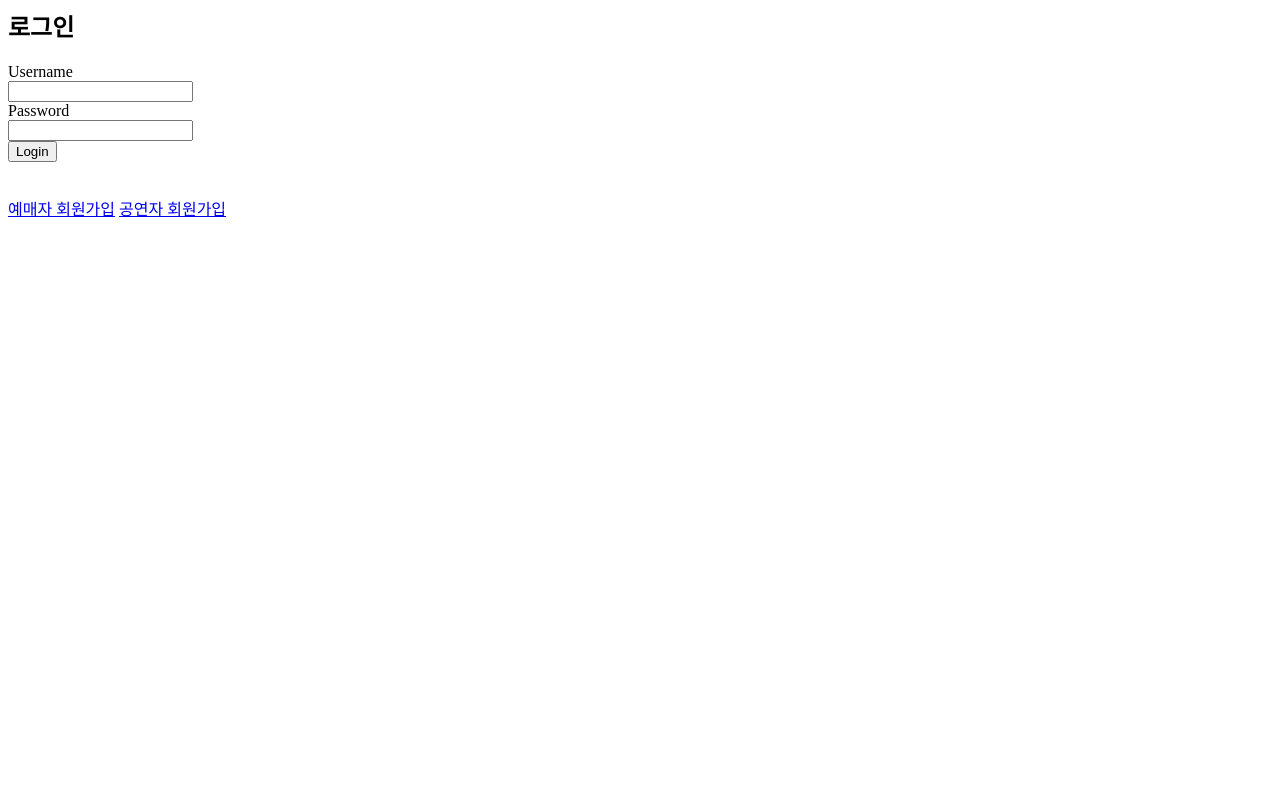
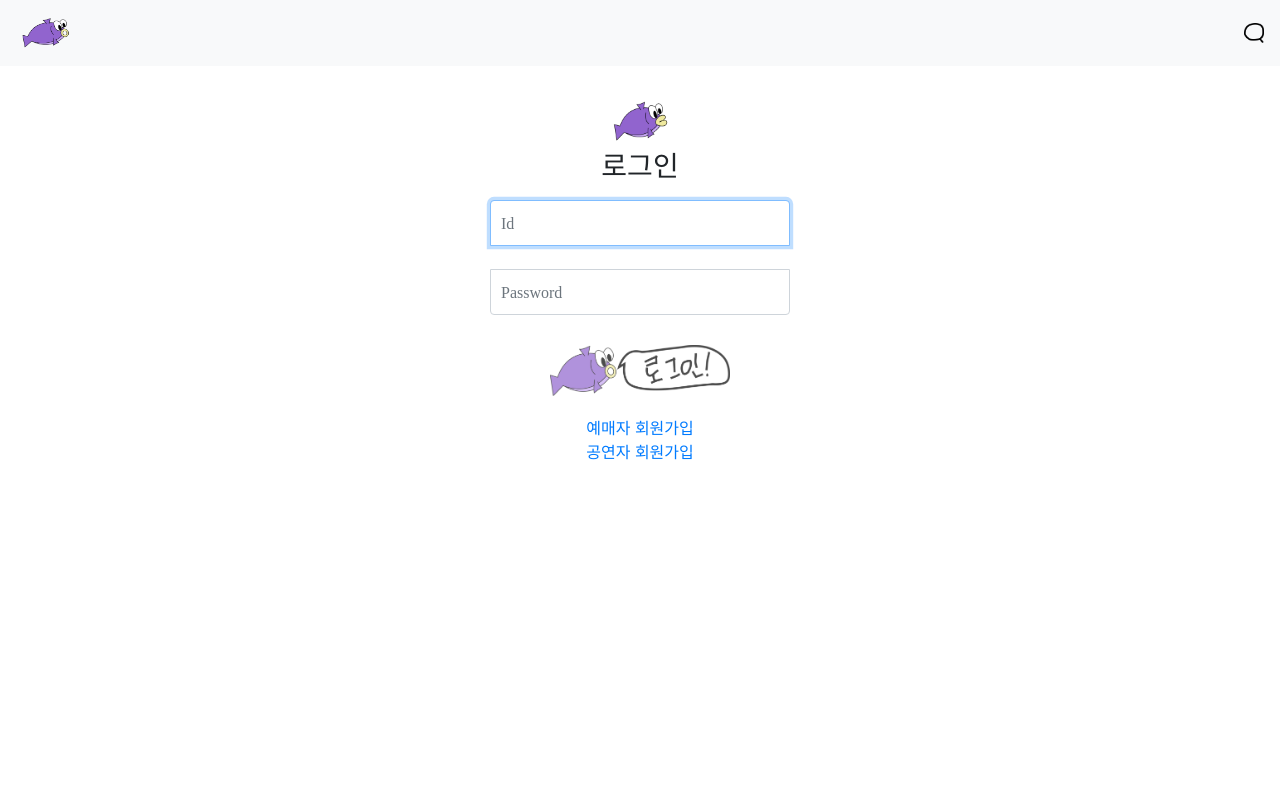
Before and after one commit to pjh6792/gazami, a Django app: page /accounts/login/ in a window 1280 px wide. Run offline with Django 3.2, Linux system fonts and the light colour scheme; some libraries are stand-ins or nearby versions; some web fonts are replaced.

Commit message:
fe_login (#5)

```diff
--- /dev/null
+++ b/myvenv/Scripts/django-admin.py
@@ -0,0 +1,5 @@
+#!c:\users\lumen\desktop\summer\myvenv\scripts\python.exe
+from django.core import management
+
+if __name__ == "__main__":
+    management.execute_from_command_line()
--- /dev/null
+++ b/myvenv/pyvenv.cfg
@@ -0,0 +1,3 @@
+home = C:\Python\Python3.7.2
+include-system-site-packages = false
+version = 3.7.2
--- a/static/css/accounts_style.css
+++ b/static/css/accounts_style.css
@@ -22,7 +22,7 @@
 
 /* c_signup.html */
 .upper_blank{
-    height: 100px;
+    height: 50px;
 }
 
 .required{
@@ -48,7 +48,67 @@
     text-align: center;
 }
 
-h1{
+.h1_signup {
     text-align: center;
     margin-bottom: 50px;
 }
+
+/* login.html */
+
+body {
+  font-family: 'LeeHyunJi';
+  display: -ms-flexbox;
+  display: flex;
+  -ms-flex-align: center;
+  align-items: center;
+  padding-top: 80px;
+  padding-bottom: 40px;
+  text-align: center;
+}
+
+.form-signin {
+  width: 100%;
+  max-width: 330px;
+  padding: 15px;
+  margin: auto;
+}
+
+.form-signin .form-control {
+  position: relative;
+  box-sizing: border-box;
+  height: auto;
+  padding: 10px;
+  font-size: 16px;
+}
+.form-signin .form-control:focus {
+  z-index: 2;
+}
+.form-signin input[type="id"] {
+  margin-bottom: -1px;
+  border-bottom-right-radius: 0;
+  border-bottom-left-radius: 0;
+}
+.form-signin input[type="password"] {
+  margin-bottom: 10px;
+  border-top-left-radius: 0;
+  border-top-right-radius: 0;
+}
+
+.btn_login{
+    background-color:white;
+    width: 60%;
+    opacity: 0.7;
+}
+
+.login_button{
+    border: none;
+    background: none;
+    padding: 0;
+    margin-top: 20px;
+    margin-bottom: 20px;
+}
+
+.h1_login {
+    margin-block-start: 0.1em;
+    margin-block-end: 0.5wm;
+}
--- a/templates/accounts/c_signup.html
+++ b/templates/accounts/c_signup.html
@@ -5,7 +5,7 @@
     {% load staticfiles %}
         <div class='container'>
         <div class='upper_blank'></div>
-        <h1 class = 'register esup'>예매자 회원가입</h2>
+        <h1 class = 'register esup h1_signup'>예매자 회원가입</h2>
     <form method="POST">
         <input type="hidden" name="csrfmiddlewaretoken" value="LQTQAiTqQB1xeSAcB0KJneDzZvQXiCb2OzTeHSSe5nMJvuhYKvLsZ9q24OvjDzD0">
 
--- a/templates/accounts/login.html
+++ b/templates/accounts/login.html
@@ -1,13 +1,30 @@
-<h2>로그인</h2>
-<form method="POST">
-    {% csrf_token %}
-    Username<br>
-    <input name="username" type="text" value=""><br>
-    Password<br>
-    <input name="password" type="password" value="">
-    <br>
-    <input class="btn" type="submit" value='Login'>
-</form>
-<br>
-<a href = "{% url 'c_signup' %}">예매자 회원가입</a>
-<a href = "{% url 'p_signup' %}">공연자 회원가입</a>
+<!DOCTYPE html>
+
+{% extends 'base/navbar.html' %}
+
+{% block content %}
+    {% load staticfiles %}
+    <html>
+        <head>
+            <link rel="stylesheet" href="{% static 'css/accounts_style.css' %}">
+            <link href="/docs/4.3/dist/css/bootstrap.min.css" rel="stylesheet" integrity="sha384-ggOyR0iXCbMQv3Xipma34MD+dH/1fQ784/j6cY/iJTQUOhcWr7x9JvoRxT2MZw1T" crossorigin="anonymous">
+        </head>
+        <body class="text-center">
+            <form class="form-signin">
+                <img src="{% static 'images/purple_gazami1.png' alt='btn upload fail' %}" width="22%">
+                <h1 class="h1_login h3 mb-3 font-weight-normal">로그인</h1>
+                <label for="inputId" class="sr-only"></label>
+                <input type="id" id="inputId" class="form-control" placeholder="Id" required="" autofocus=""><br/>
+                <label for="inputPassword" class="sr-only"></label>
+                <input type="password" id="inputPassword" class="form-control" placeholder="Password" required="">
+                <div class='btn_container'>
+                    <button class='login_button' type="submit">
+                        <img class='btn_login' src="{% static 'images/btn_login.png' alt='btn upload fail' %}">
+                    </button>
+                </div>
+                <a href = "{% url 'c_signup' %}">예매자 회원가입</a><br>
+                <a href = "{% url 'p_signup' %}">공연자 회원가입</a>
+            </form>
+        </body>
+    {% endblock %}
+</html>
```
Also changed, not shown: 13 other files.
